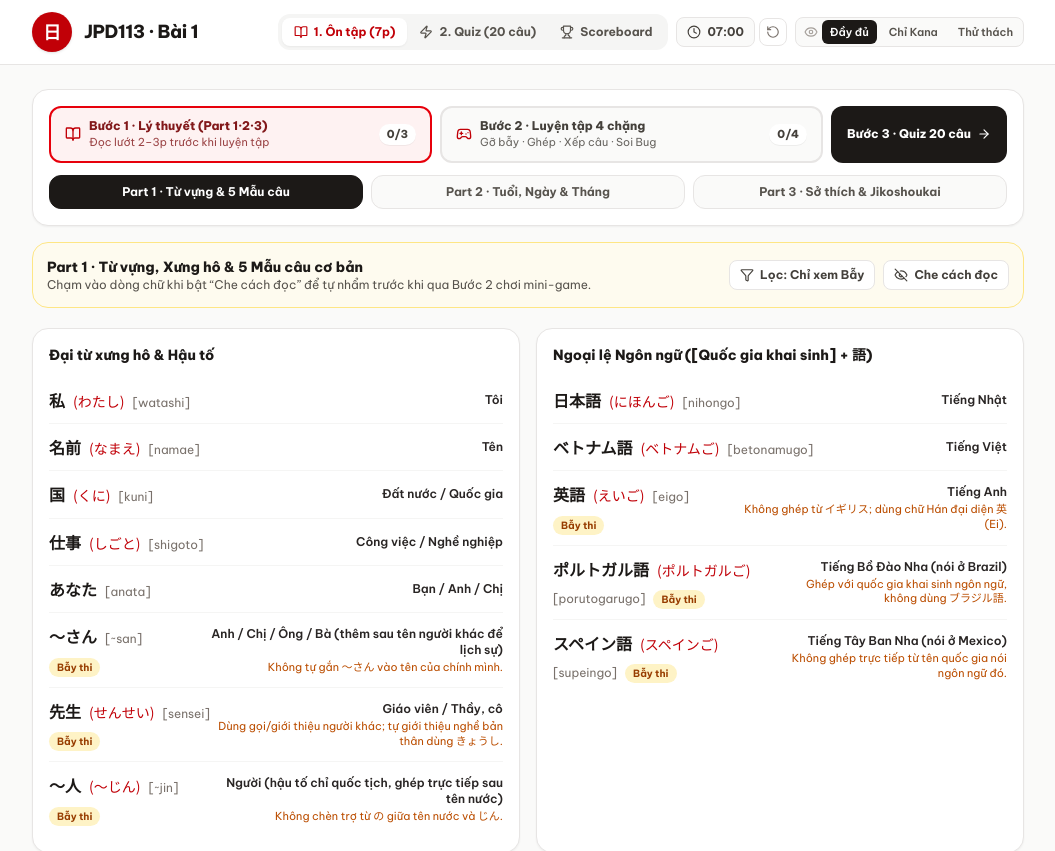
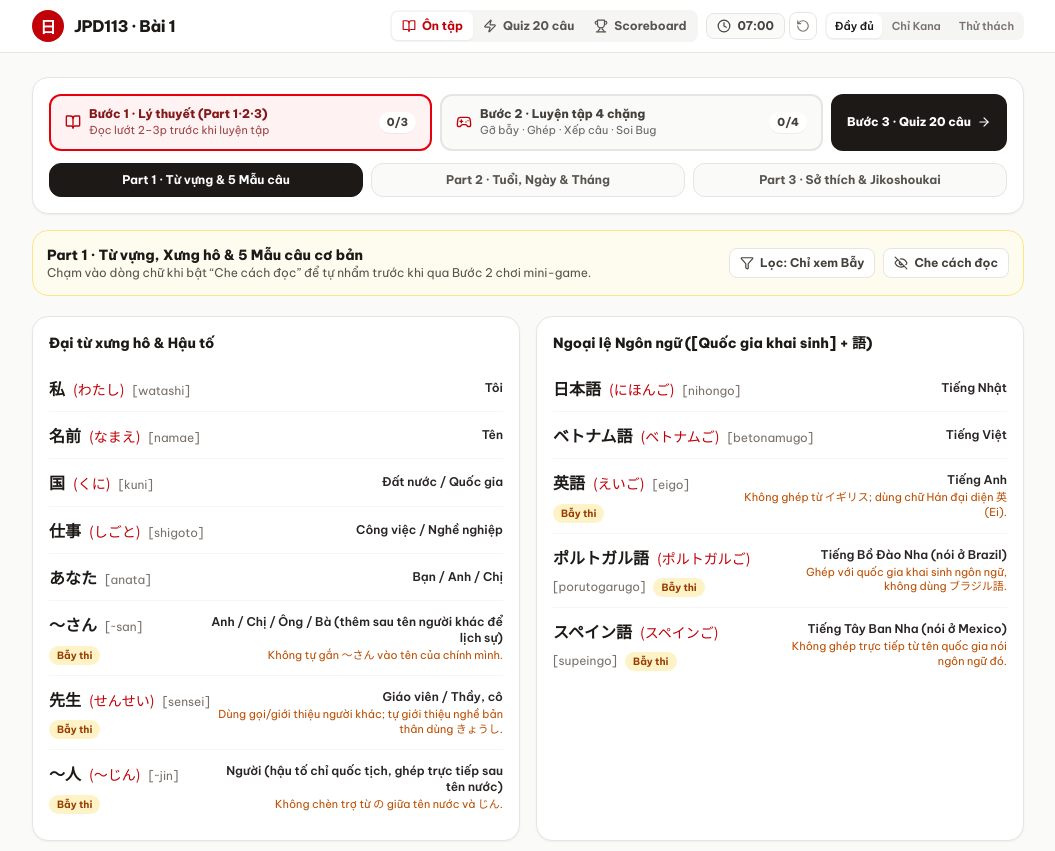
Before and after one commit to KH4NHTU0N9/JPD113-REVISION-PROJECT, a React (Vite) app: page / in a window 1280 px wide. Shown: the top 851 px of the page, without its empty margins (112-1167 px from the left). Built offline with nearby package versions, Linux system fonts and the light colour scheme.

Commit message:
style(header): compact top bar spacing and concise labels

```diff
--- a/src/components/HeaderBar.tsx
+++ b/src/components/HeaderBar.tsx
@@ -1,4 +1,4 @@
-import { BookOpen, Clock, Eye, RotateCcw, Trophy, Zap } from 'lucide-react';
+import { BookOpen, Clock, RotateCcw, Trophy, Zap } from 'lucide-react';
 import type { DisplayMode } from '../types/lesson';
 
 export type ActiveRoute = 'phase1' | 'phase2' | 'scoreboard';
@@ -36,16 +36,16 @@ export function HeaderBar({
 
   return (
     <header className="sticky top-0 z-30 border-b border-stone-200 bg-white/95 backdrop-blur">
-      <div className="mx-auto flex max-w-5xl flex-col gap-3 px-4 py-3 sm:flex-row sm:items-center sm:justify-between">
-        <div className="flex items-center justify-between gap-3">
-          <div className="flex items-center gap-3">
+      <div className="mx-auto flex max-w-5xl flex-col gap-2.5 px-4 py-2.5 sm:flex-row sm:items-center sm:justify-between">
+        <div className="flex items-center justify-between gap-2.5">
+          <div className="flex items-center gap-2.5">
             <div
-              className="font-jp flex h-10 w-10 shrink-0 items-center justify-center rounded-full bg-red-700 text-lg font-extrabold text-white shadow-sm"
+              className="font-jp flex h-8 w-8 shrink-0 items-center justify-center rounded-full bg-red-700 text-base font-extrabold text-white"
               aria-hidden="true"
             >
               日
             </div>
-            <h1 className="text-base font-extrabold tracking-tight text-stone-900 sm:text-lg">
+            <h1 className="text-base font-extrabold tracking-tight text-stone-900">
               JPD113 · Bài 1
             </h1>
           </div>
@@ -55,7 +55,7 @@ export function HeaderBar({
               type="button"
               onClick={onToggleTimer}
               title="Bấm để bật/tạm dừng đồng hồ 7 phút"
-              className={`tabular-nums flex items-center gap-1 rounded-lg border px-2.5 py-1.5 text-xs font-bold ${
+              className={`tabular-nums flex items-center gap-1 rounded-lg border px-2.5 py-1 text-xs font-bold ${
                 isTimeUp
                   ? 'border-red-300 bg-red-50 text-red-700'
                   : 'border-stone-200 bg-stone-50 text-stone-700'
@@ -68,35 +68,35 @@ export function HeaderBar({
         </div>
 
         <div className="flex flex-wrap items-center justify-between gap-2">
-          <nav className="flex rounded-xl bg-stone-100 p-1" aria-label="Điều hướng chính">
+          <nav className="flex rounded-lg bg-stone-100 p-0.5" aria-label="Điều hướng chính">
             <button
               type="button"
               onClick={() => onRouteChange('phase1')}
-              className={`flex items-center gap-1.5 rounded-lg px-3 py-1.5 text-xs font-bold transition ${
+              className={`flex items-center gap-1.5 rounded-md px-2.5 py-1.5 text-xs font-bold transition ${
                 activeRoute === 'phase1'
                   ? 'bg-white text-red-700 shadow-xs'
                   : 'text-stone-600 hover:text-stone-900'
               }`}
             >
               <BookOpen className="h-3.5 w-3.5" />
-              <span>1. Ôn tập (7p)</span>
+              <span>Ôn tập</span>
             </button>
             <button
               type="button"
               onClick={() => onRouteChange('phase2')}
-              className={`flex items-center gap-1.5 rounded-lg px-3 py-1.5 text-xs font-bold transition ${
+              className={`flex items-center gap-1.5 rounded-md px-2.5 py-1.5 text-xs font-bold transition ${
                 activeRoute === 'phase2'
                   ? 'bg-white text-red-700 shadow-xs'
                   : 'text-stone-600 hover:text-stone-900'
               }`}
             >
               <Zap className="h-3.5 w-3.5" />
-              <span>2. Quiz (20 câu)</span>
+              <span>Quiz 20 câu</span>
             </button>
             <button
               type="button"
               onClick={() => onRouteChange('scoreboard')}
-              className={`flex items-center gap-1.5 rounded-lg px-3 py-1.5 text-xs font-bold transition ${
+              className={`flex items-center gap-1.5 rounded-md px-2.5 py-1.5 text-xs font-bold transition ${
                 activeRoute === 'scoreboard'
                   ? 'bg-white text-red-700 shadow-xs'
                   : 'text-stone-600 hover:text-stone-900'
@@ -112,7 +112,7 @@ export function HeaderBar({
               <button
                 type="button"
                 onClick={onToggleTimer}
-                className={`tabular-nums flex items-center gap-1.5 rounded-lg border px-2.5 py-1.5 text-xs font-bold transition ${
+                className={`tabular-nums flex items-center gap-1.5 rounded-lg border px-2.5 py-1 text-xs font-bold transition ${
                   isTimeUp
                     ? 'animate-pulse border-red-300 bg-red-50 text-red-700'
                     : timerRunning
@@ -123,7 +123,7 @@ export function HeaderBar({
                 <Clock className="h-3.5 w-3.5" />
                 <span>
                   {isTimeUp
-                    ? 'Hết 7p → Quiz!'
+                    ? 'Hết 7p'
                     : `${String(mins).padStart(2, '0')}:${String(secs).padStart(2, '0')}`}
                 </span>
               </button>
@@ -139,10 +139,9 @@ export function HeaderBar({
 
             {activeRoute === 'phase1' && (
               <div
-                className="flex items-center gap-1 rounded-lg border border-stone-200 bg-stone-50 p-0.5"
+                className="flex items-center gap-0.5 rounded-lg bg-stone-100 p-0.5"
                 title="Chế độ hiển thị chữ tiếng Nhật"
               >
-                <Eye className="ml-1.5 h-3.5 w-3.5 text-stone-400" />
                 {DISPLAY_MODES.map((m) => (
                   <button
                     key={m.value}
@@ -150,8 +149,8 @@ export function HeaderBar({
                     onClick={() => onDisplayModeChange(m.value)}
                     className={`rounded-md px-2 py-1 text-[11px] font-semibold transition ${
                       displayMode === m.value
-                        ? 'bg-stone-900 text-white'
-                        : 'text-stone-600 hover:text-stone-900'
+                        ? 'bg-white text-stone-900 shadow-xs'
+                        : 'text-stone-500 hover:text-stone-900'
                     }`}
                   >
                     {m.label}
```
